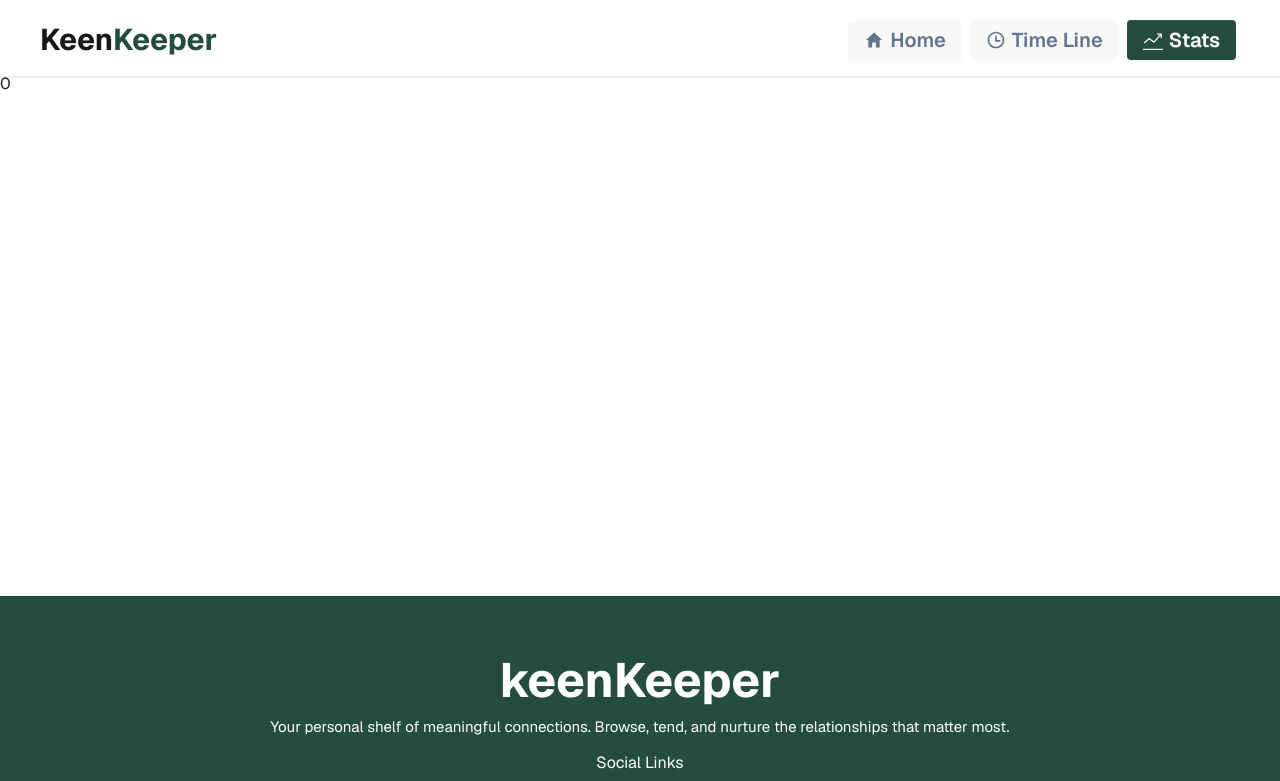
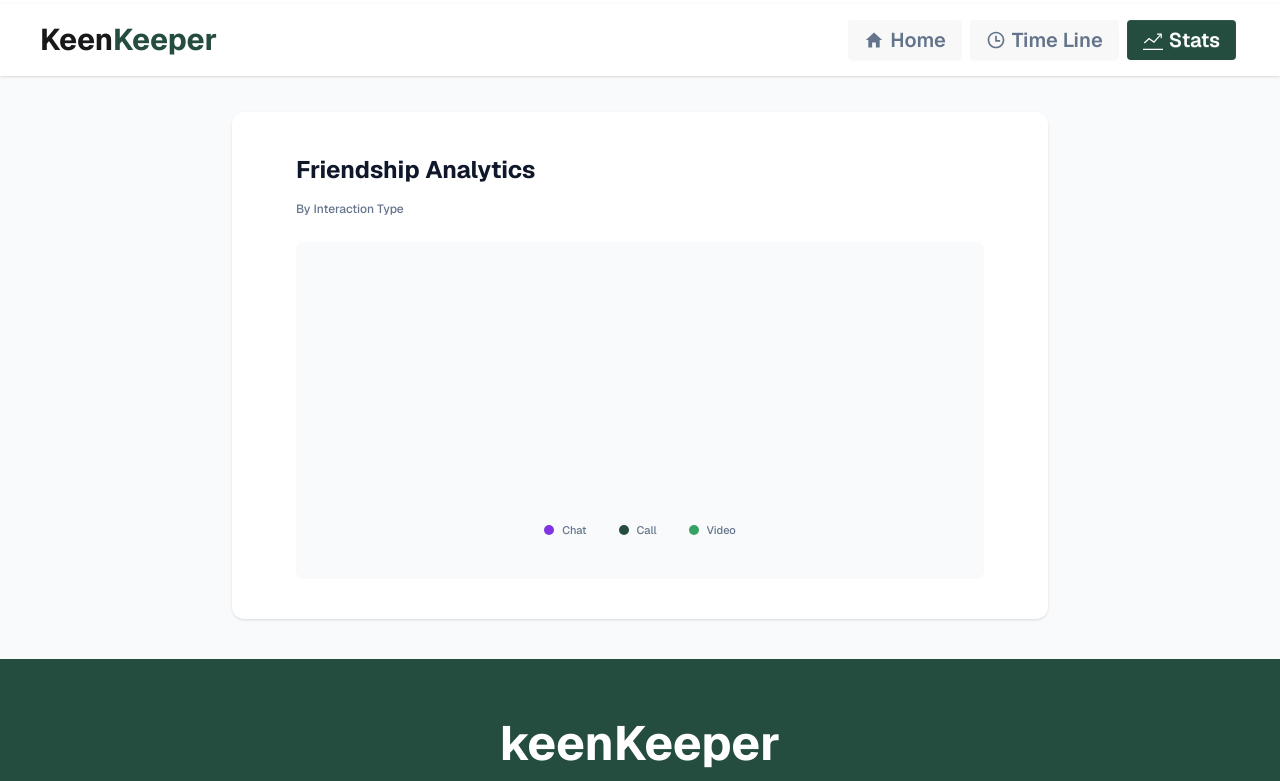
Before and after one commit to sourjo-ghosh/kinkeeper-A7, a Next.js app: page /stats in a window 1280 px wide. Shown: the top 781 px of the page. Built offline with nearby package versions, Linux system fonts and the light colour scheme.

Commit message:
feat: pie chart design added

```diff
--- a/src/app/stats/StatClient.jsx
+++ b/src/app/stats/StatClient.jsx
@@ -2,48 +2,76 @@
 
 import { useContext } from "react";
 import { Timeline } from "../context/ContextProvider";
-import { Pie, PieChart } from "recharts";
+import { Cell, Pie, PieChart } from "recharts";
 
 const StatClient = () => {
   const { activities } = useContext(Timeline);
-  console.log(activities);
-  const CallData = activities.filter((item) => item.action === "Call");
-  console.log(CallData, "CallData");
-  const TextData = activities.filter((item) => item.action === "Text");
-  console.log(TextData, "TextData");
-  const VideoData = activities.filter((item) => item.action === "Video");
-  console.log(VideoData, "VideoData");
-  const data =[
-    {name: "Text", value: TextData.length, fill: '#7E35E1'},
-    {name: "Call", value: CallData.length, fill: '#244D3F'},
-    {name: "Video", value: VideoData.length, fill: '#37A163'}
-  ]
+
+  const safeActivities = Array.isArray(activities) ? activities : [];
+  const callCount = safeActivities.filter((item) => item.action === "Call").length;
+  const textCount = safeActivities.filter((item) => item.action === "Text").length;
+  const videoCount = safeActivities.filter((item) => item.action === "Video").length;
+
+  // Legend labels in the Figma screenshot use "Chat" rather than "Text".
+  const data = [
+    { name: "Chat", value: textCount, fill: "#7E35E1" },
+    { name: "Call", value: callCount, fill: "#244D3F" },
+    { name: "Video", value: videoCount, fill: "#37A163" },
+  ];
+
   return (
-    <div>
-      <h1>{activities.length}</h1>
-      <PieChart
-        style={{
-          width: "100%",
-          maxWidth: "500px",
-          maxHeight: "80vh",
-          aspectRatio: 1,
-        }}
-        responsive
-      >
-        <Pie
-          data={data}
-          innerRadius="80%"
-          outerRadius="100%"
-          // Corner radius is the rounded edge of each pie slice
-          cornerRadius="50%"
-          fill="#8884d8"
-          // padding angle is the gap between each pie slice
-          paddingAngle={5}
-          dataKey="value"
-          isAnimationActive={true}
-        />
-        {/* <RechartsDevtool /> */}
-      </PieChart>
+    <div className="flex-1 bg-[#F8FAFC]">
+      <div className="mx-auto max-w-4xl px-6 py-10 md:px-10">
+        <div className="bg-white rounded-xl shadow-sm">
+          <div className="px-8 py-10 md:px-16">
+            <h1 className="font-bold text-[20px] md:text-[24px] text-[#0F172A]">
+              Friendship Analytics
+            </h1>
+
+            <p className="mt-3 text-[12px] font-medium text-[#64748B]">
+              By Interaction Type
+            </p>
+
+            <div className="mt-6 rounded-lg bg-[#F8FAFC] px-6 py-8 md:px-10 md:py-10">
+              <div className="mx-auto flex w-[190px] items-center justify-center md:w-[220px]">
+                <PieChart width={220} height={220}>
+                  <Pie
+                    data={data}
+                    dataKey="value"
+                    nameKey="name"
+                    innerRadius="72%"
+                    outerRadius="96%"
+                    startAngle={90}
+                    endAngle={-270}
+                    paddingAngle={4}
+                    isAnimationActive
+                    cornerRadius={14}
+                  >
+                    {data.map((entry) => (
+                      <Cell key={entry.name} fill={entry.fill} />
+                    ))}
+                  </Pie>
+                </PieChart>
+              </div>
+
+              <div className="mt-5 flex flex-wrap items-center justify-center gap-x-8 gap-y-2">
+                {data.map((item) => (
+                  <div key={item.name} className="flex items-center gap-2">
+                    <span
+                      className="h-2.5 w-2.5 rounded-full"
+                      style={{ backgroundColor: item.fill }}
+
+                    />
+                    <p className="text-[11px] font-medium text-[#64748B]">
+                      {item.name}
+                    </p>
+                  </div>
+                ))}
+              </div>
+            </div>
+          </div>
+        </div>
+      </div>
     </div>
   );
 };
--- a/src/components/Friend.jsx
+++ b/src/components/Friend.jsx
@@ -5,7 +5,7 @@ const Friend = ({ friend }) => {
 
   return (
     <Link href={`/friends/${friend.id}`}>
-      <div className="h-100 w-auto flex flex-col p-3 space-y-2 bg-white rounded-2xl shadow justify-center items-center transition-all duration-300 hover:-translate-y-2 hover:shadow-xl">
+      <div className="h-100 flex flex-col p-4 space-y-2 bg-white rounded-2xl shadow justify-center items-center transition-all duration-300 hover:-translate-y-2 hover:shadow-xl">
         <Image
           src={friend.picture}
           alt={friend.name}
```
